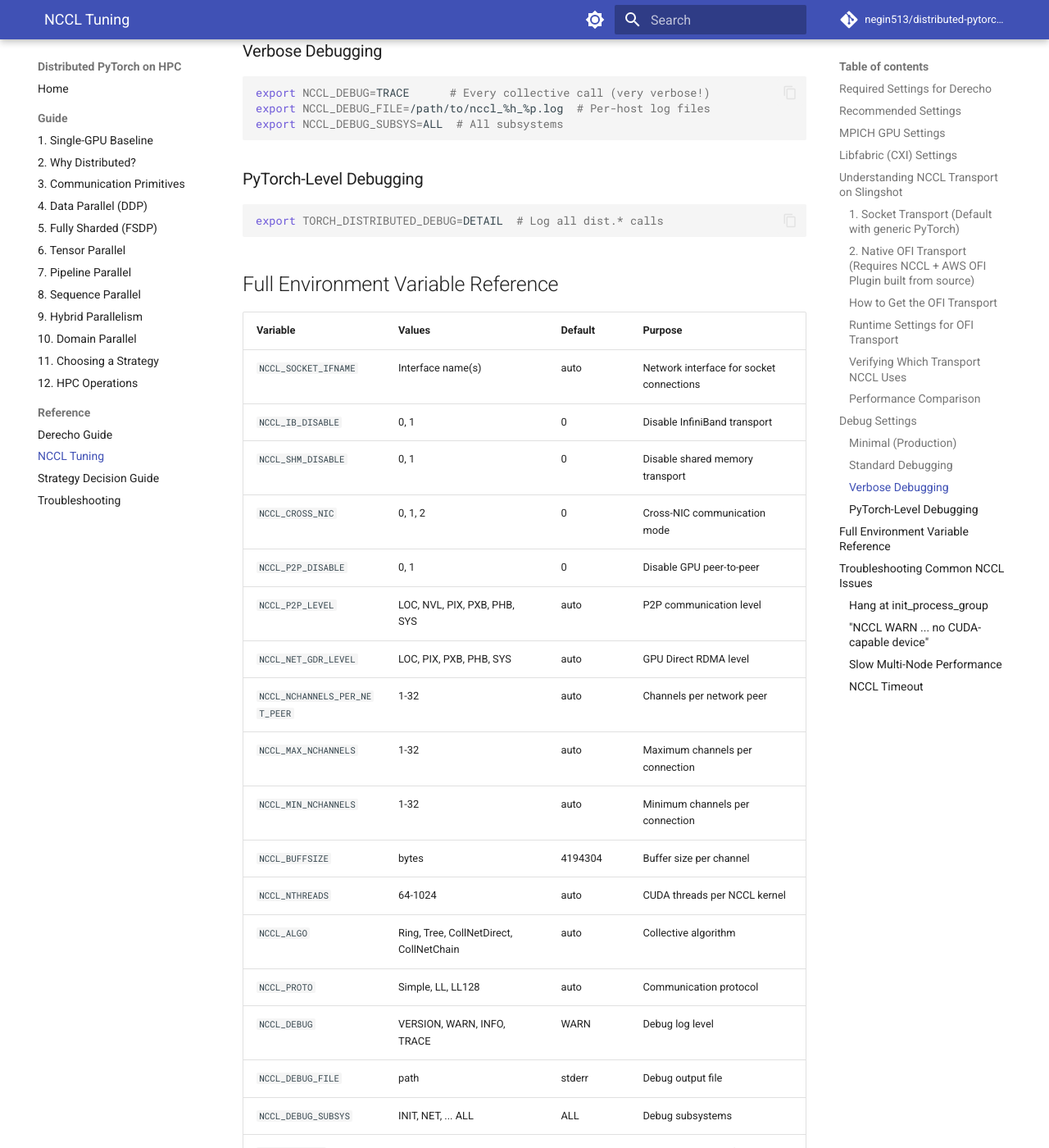
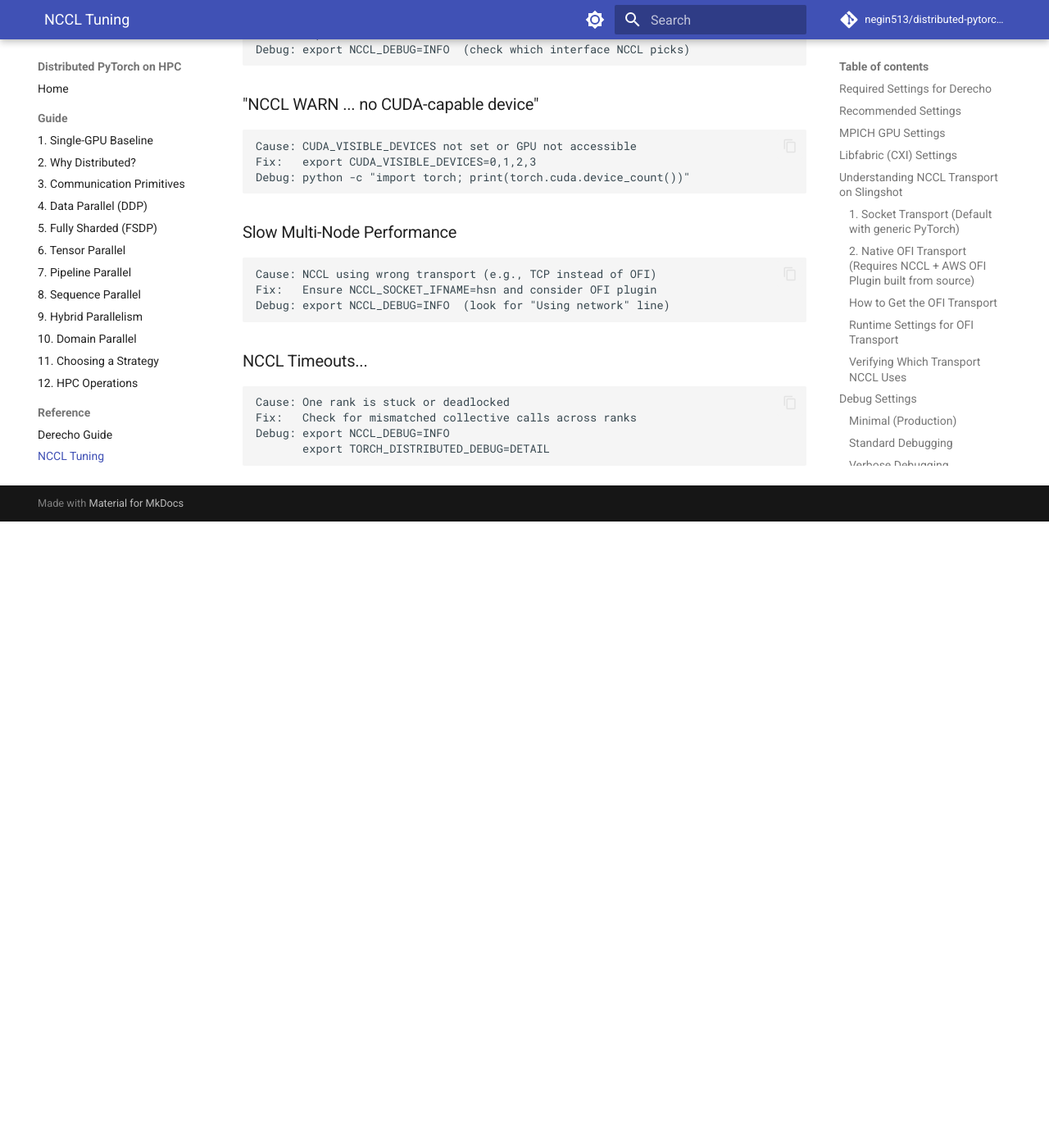
Before and after one commit to negin513/distributed-pytorch-hpc, an MkDocs documentation site: the page built from docs/guide/nccl_tuning.md, in a window 1280 px wide and 1400 px high, scrolled down 3895 px. Shown: the whole window at 82% size. Built offline with MkDocs 1.6.1 and Material for MkDocs 9.7.7, drawn with Linux system fonts in a browser that asks for light colours; comment, search, counter and statistics services are not loaded; after the commit the page ends 4531 px from its top, so only the background shows below that; some of the changed text lies outside the part shown.

Commit message:
local changes

````diff
--- a/docs/guide/nccl_tuning.md
+++ b/docs/guide/nccl_tuning.md
@@ -147,21 +146,9 @@
 export NCCL_DEBUG=INFO
 # Then run your training script and look for:
 #   "NCCL INFO Using network AWS Libfabric"   → OFI transport (good)
-#   "NCCL INFO Using network Socket"          → TCP sockets (default)
+#   "NCCL INFO Using network Socket"          → TCP sockets (default --> bad)
 ```
 
-### Performance Comparison
-
-| Transport | Multi-Node Bandwidth | Latency | GPU Direct RDMA |
-|-----------|---------------------|---------|-----------------|
-| Socket (default) | ~10-15 GB/s | Higher | No |
-| OFI + libfabric | ~20-25 GB/s | Lower | Yes |
-
-> **Bottom line:** The examples in this repo work correctly with the
-> default socket transport. For production multi-node training at scale,
-> the OFI transport provides meaningfully better performance. Start with
-> the defaults to get your code working, then upgrade the NCCL backend
-> when scaling up.
 
 ## Debug Settings
 
@@ -184,36 +171,6 @@
 export NCCL_DEBUG_FILE=/path/to/nccl_%h_%p.log  # Per-host log files
 export NCCL_DEBUG_SUBSYS=ALL  # All subsystems
 ```
-
-### PyTorch-Level Debugging
-
-```bash
-export TORCH_DISTRIBUTED_DEBUG=DETAIL  # Log all dist.* calls
-```
-
-## Full Environment Variable Reference
-
-| Variable | Values | Default | Purpose |
-|----------|--------|---------|---------|
-| `NCCL_SOCKET_IFNAME` | Interface name(s) | auto | Network interface for socket connections |
-| `NCCL_IB_DISABLE` | 0, 1 | 0 | Disable InfiniBand transport |
-| `NCCL_SHM_DISABLE` | 0, 1 | 0 | Disable shared memory transport |
-| `NCCL_CROSS_NIC` | 0, 1, 2 | 0 | Cross-NIC communication mode |
-| `NCCL_P2P_DISABLE` | 0, 1 | 0 | Disable GPU peer-to-peer |
-| `NCCL_P2P_LEVEL` | LOC, NVL, PIX, PXB, PHB, SYS | auto | P2P communication level |
-| `NCCL_NET_GDR_LEVEL` | LOC, PIX, PXB, PHB, SYS | auto | GPU Direct RDMA level |
-| `NCCL_NCHANNELS_PER_NET_PEER` | 1-32 | auto | Channels per network peer |
-| `NCCL_MAX_NCHANNELS` | 1-32 | auto | Maximum channels per connection |
-| `NCCL_MIN_NCHANNELS` | 1-32 | auto | Minimum channels per connection |
-| `NCCL_BUFFSIZE` | bytes | 4194304 | Buffer size per channel |
-| `NCCL_NTHREADS` | 64-1024 | auto | CUDA threads per NCCL kernel |
-| `NCCL_ALGO` | Ring, Tree, CollNetDirect, CollNetChain | auto | Collective algorithm |
-| `NCCL_PROTO` | Simple, LL, LL128 | auto | Communication protocol |
-| `NCCL_DEBUG` | VERSION, WARN, INFO, TRACE | WARN | Debug log level |
-| `NCCL_DEBUG_FILE` | path | stderr | Debug output file |
-| `NCCL_DEBUG_SUBSYS` | INIT, NET, ... ALL | ALL | Debug subsystems |
-| `NCCL_TIMEOUT` | ms | 300000 | Watchdog timeout (5 min default) |
-| `NCCL_ASYNC_ERROR_HANDLING` | 0, 1 | 1 | Enable async error handling |
 
 ## Troubleshooting Common NCCL Issues
 
@@ -241,7 +198,7 @@
 Debug: export NCCL_DEBUG=INFO  (look for "Using network" line)
 ```
 
-### NCCL Timeout
+### NCCL Timeouts...
 
 ```
 Cause: One rank is stuck or deadlocked
````
Also changed, not shown: other parts of docs/guide/nccl_tuning.md (+3 -4 lines), docs/guide/derecho_guide.md (+12 -27 lines), docs/guide/strategy_decision_guide.md (+2 -7 lines), scripts/README.md (+0 -9 lines).
